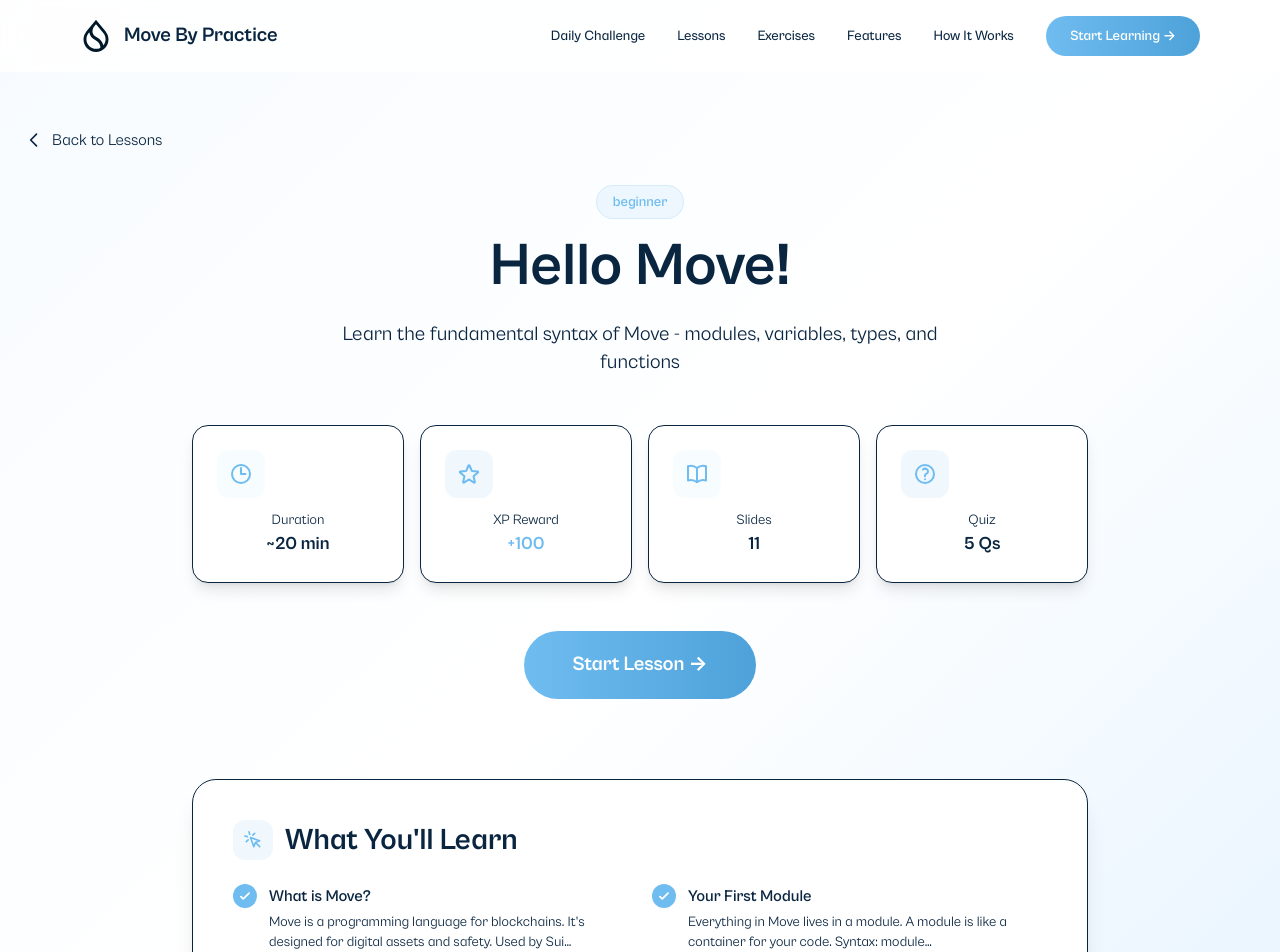
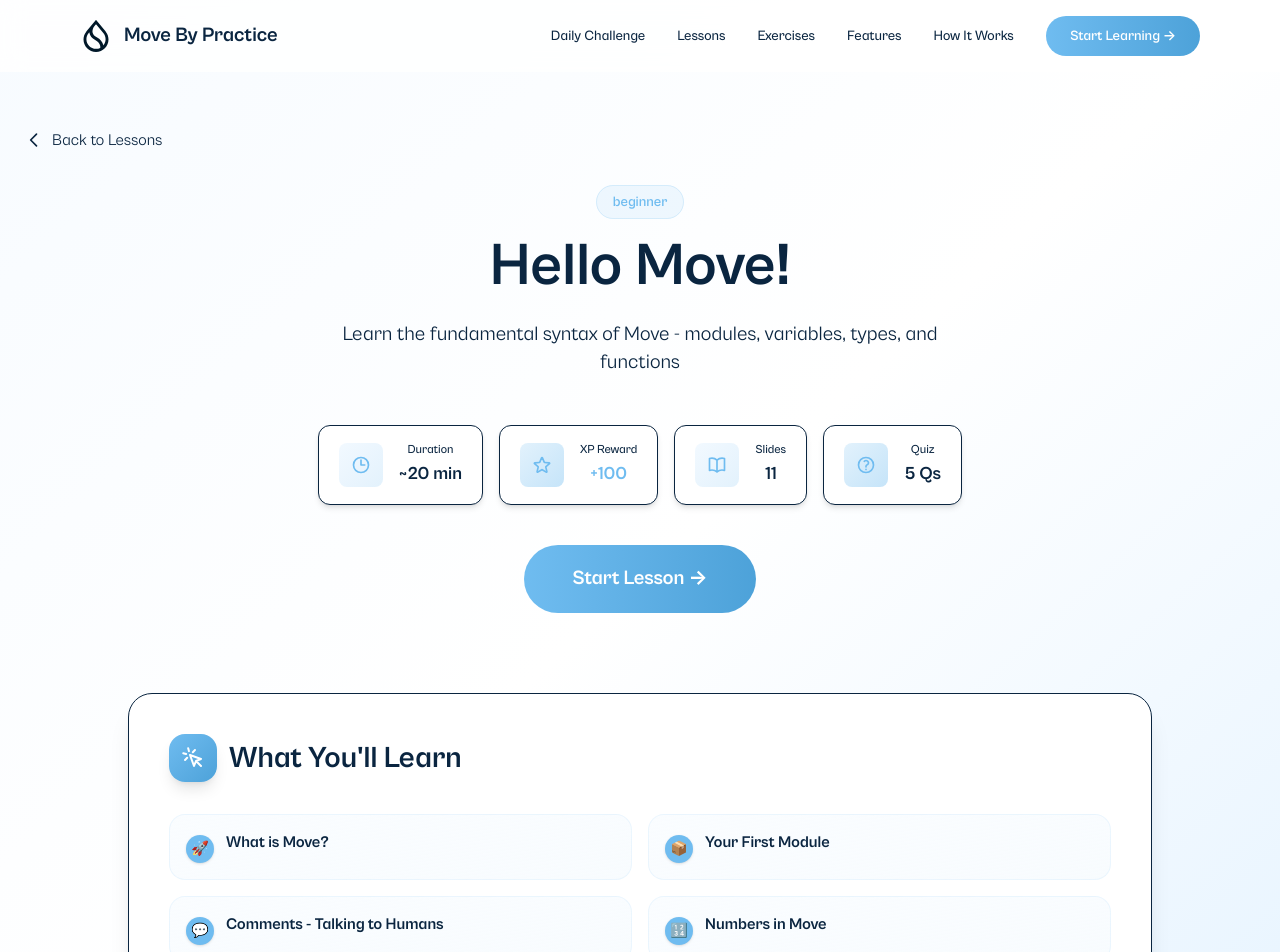
Before and after one commit to shaibuafeez/aleo-, a Next.js app: page /lessons/1 in a window 1280 px wide. Shown: the top 952 px of the page. Built offline with nearby package versions, Linux system fonts and the light colour scheme; what @mysten/dapp-kit, @mysten/sui would draw is missing.

Commit message:
Improve lessons page and lesson detail UI

```diff
--- a/app/components/lessons/LessonView.tsx
+++ b/app/components/lessons/LessonView.tsx
@@ -171,47 +171,63 @@ export default function LessonView({ lesson }: LessonViewProps) {
                 initial={{ opacity: 0, y: 20 }}
                 animate={{ opacity: 1, y: 0 }}
                 transition={{ duration: 0.6, delay: 0.3 }}
-                className="grid grid-cols-2 md:grid-cols-4 gap-3 sm:gap-4 mb-8 sm:mb-12"
+                className="flex flex-wrap justify-center gap-4 mb-10 max-w-3xl mx-auto"
               >
-                <div className="p-4 sm:p-6 bg-white rounded-2xl shadow-lg border border-sui-gray-200">
-                  <div className="w-10 h-10 sm:w-12 sm:h-12 bg-sui-sky/30 rounded-xl flex items-center justify-center mb-2 sm:mb-3">
-                    <svg className="w-5 h-5 sm:w-6 sm:h-6 text-sui-ocean" fill="none" viewBox="0 0 24 24" stroke="currentColor" strokeWidth="2">
+                <div className="px-5 py-4 bg-white rounded-xl shadow-md border border-sui-gray-200 hover:border-sui-ocean hover:shadow-lg transition-all">
+                  <div className="flex items-center gap-4">
+                    <div className="w-11 h-11 bg-gradient-to-br from-sui-sky/50 to-sui-ocean/20 rounded-lg flex items-center justify-center flex-shrink-0">
+                      <svg className="w-5 h-5 text-sui-ocean" fill="none" viewBox="0 0 24 24" stroke="currentColor" strokeWidth="2">
                         <path strokeLinecap="round" strokeLinejoin="round" d="M12 6v6h4.5m4.5 0a9 9 0 11-18 0 9 9 0 0118 0z" />
                       </svg>
                     </div>
-                  <div className="text-xs sm:text-sm text-sui-gray-600">Duration</div>
-                  <div className="text-base sm:text-lg font-bold text-sui-navy">~20 min</div>
+                    <div className="min-w-0">
+                      <div className="text-xs text-sui-gray-600 font-medium mb-0.5">Duration</div>
+                      <div className="text-lg font-bold text-sui-navy whitespace-nowrap">~20 min</div>
                     </div>
-                <div className="p-4 sm:p-6 bg-white rounded-2xl shadow-lg border border-sui-gray-200">
-                  <div className="w-10 h-10 sm:w-12 sm:h-12 bg-sui-ocean/10 rounded-xl flex items-center justify-center mb-2 sm:mb-3">
-                    <svg className="w-5 h-5 sm:w-6 sm:h-6 text-sui-ocean" fill="none" viewBox="0 0 24 24" stroke="currentColor" strokeWidth="2">
+                  </div>
+                </div>
+                <div className="px-5 py-4 bg-white rounded-xl shadow-md border border-sui-gray-200 hover:border-sui-ocean hover:shadow-lg transition-all">
+                  <div className="flex items-center gap-4">
+                    <div className="w-11 h-11 bg-gradient-to-br from-sui-ocean/20 to-sui-ocean/40 rounded-lg flex items-center justify-center flex-shrink-0">
+                      <svg className="w-5 h-5 text-sui-ocean" fill="none" viewBox="0 0 24 24" stroke="currentColor" strokeWidth="2">
                         <path strokeLinecap="round" strokeLinejoin="round" d="M11.48 3.499a.562.562 0 011.04 0l2.125 5.111a.563.563 0 00.475.345l5.518.442c.499.04.701.663.321.988l-4.204 3.602a.563.563 0 00-.182.557l1.285 5.385a.562.562 0 01-.84.61l-4.725-2.885a.563.563 0 00-.586 0L6.982 20.54a.562.562 0 01-.84-.61l1.285-5.386a.562.562 0 00-.182-.557l-4.204-3.602a.563.563 0 01.321-.988l5.518-.442a.563.563 0 00.475-.345L11.48 3.5z" />
                       </svg>
                     </div>
-                  <div className="text-xs sm:text-sm text-sui-gray-600">XP Reward</div>
-                  <div className="text-base sm:text-lg font-bold text-sui-ocean">+{lesson.xpReward}</div>
+                    <div className="min-w-0">
+                      <div className="text-xs text-sui-gray-600 font-medium mb-0.5">XP Reward</div>
+                      <div className="text-lg font-bold text-sui-ocean whitespace-nowrap">+{lesson.xpReward}</div>
                     </div>
-                <div className="p-4 sm:p-6 bg-white rounded-2xl shadow-lg border border-sui-gray-200">
-                  <div className="w-10 h-10 sm:w-12 sm:h-12 bg-sui-sky/30 rounded-xl flex items-center justify-center mb-2 sm:mb-3">
-                    <svg className="w-5 h-5 sm:w-6 sm:h-6 text-sui-ocean" fill="none" viewBox="0 0 24 24" stroke="currentColor" strokeWidth="2">
+                  </div>
+                </div>
+                <div className="px-5 py-4 bg-white rounded-xl shadow-md border border-sui-gray-200 hover:border-sui-ocean hover:shadow-lg transition-all">
+                  <div className="flex items-center gap-4">
+                    <div className="w-11 h-11 bg-gradient-to-br from-sui-sky/50 to-sui-ocean/20 rounded-lg flex items-center justify-center flex-shrink-0">
+                      <svg className="w-5 h-5 text-sui-ocean" fill="none" viewBox="0 0 24 24" stroke="currentColor" strokeWidth="2">
                         <path strokeLinecap="round" strokeLinejoin="round" d="M12 6.042A8.967 8.967 0 006 3.75c-1.052 0-2.062.18-3 .512v14.25A8.987 8.987 0 016 18c2.305 0 4.408.867 6 2.292m0-14.25a8.966 8.966 0 016-2.292c1.052 0 2.062.18 3 .512v14.25A8.987 8.987 0 0018 18a8.967 8.967 0 00-6 2.292m0-14.25v14.25" />
                       </svg>
                     </div>
-                  <div className="text-xs sm:text-sm text-sui-gray-600">Slides</div>
-                  <div className="text-base sm:text-lg font-bold text-sui-navy">
+                    <div className="min-w-0">
+                      <div className="text-xs text-sui-gray-600 font-medium mb-0.5">Slides</div>
+                      <div className="text-lg font-bold text-sui-navy whitespace-nowrap">
                         {lesson.teachingSections
                           ? lesson.teachingSections.reduce((total, section) => total + section.slides.length, 0)
                           : lesson.teachingSlides?.length || 0}
                       </div>
                     </div>
-                <div className="p-4 sm:p-6 bg-white rounded-2xl shadow-lg border border-sui-gray-200">
-                  <div className="w-10 h-10 sm:w-12 sm:h-12 bg-sui-ocean/10 rounded-xl flex items-center justify-center mb-2 sm:mb-3">
-                    <svg className="w-5 h-5 sm:w-6 sm:h-6 text-sui-ocean" fill="none" viewBox="0 0 24 24" stroke="currentColor" strokeWidth="2">
+                  </div>
+                </div>
+                <div className="px-5 py-4 bg-white rounded-xl shadow-md border border-sui-gray-200 hover:border-sui-ocean hover:shadow-lg transition-all">
+                  <div className="flex items-center gap-4">
+                    <div className="w-11 h-11 bg-gradient-to-br from-sui-ocean/20 to-sui-ocean/40 rounded-lg flex items-center justify-center flex-shrink-0">
+                      <svg className="w-5 h-5 text-sui-ocean" fill="none" viewBox="0 0 24 24" stroke="currentColor" strokeWidth="2">
                         <path strokeLinecap="round" strokeLinejoin="round" d="M9.879 7.519c1.171-1.025 3.071-1.025 4.242 0 1.172 1.025 1.172 2.687 0 3.712-.203.179-.43.326-.67.442-.745.361-1.45.999-1.45 1.827v.75M21 12a9 9 0 11-18 0 9 9 0 0118 0zm-9 5.25h.008v.008H12v-.008z" />
                       </svg>
                     </div>
-                  <div className="text-xs sm:text-sm text-sui-gray-600">Quiz</div>
-                  <div className="text-base sm:text-lg font-bold text-sui-navy">{lesson.quiz.length} Qs</div>
+                    <div className="min-w-0">
+                      <div className="text-xs text-sui-gray-600 font-medium mb-0.5">Quiz</div>
+                      <div className="text-lg font-bold text-sui-navy whitespace-nowrap">{lesson.quiz.length} Qs</div>
+                    </div>
+                  </div>
                 </div>
               </motion.div>
 
@@ -232,37 +248,42 @@ export default function LessonView({ lesson }: LessonViewProps) {
 
           {/* What You'll Learn Section */}
           <div className="px-6 pb-20">
-            <div className="max-w-4xl mx-auto">
+            <div className="max-w-5xl mx-auto">
               <motion.div
                 initial={{ opacity: 0, y: 20 }}
                 animate={{ opacity: 1, y: 0 }}
                 transition={{ duration: 0.6, delay: 0.5 }}
-                className="bg-white rounded-3xl p-10 shadow-xl border border-sui-gray-200"
+                className="bg-white rounded-3xl p-8 sm:p-10 shadow-xl border border-sui-gray-200"
               >
-                <h2 className="text-3xl font-bold text-sui-navy mb-6 flex items-center gap-3">
-                  <div className="w-10 h-10 bg-sui-ocean/10 rounded-xl flex items-center justify-center">
-                    <svg className="w-5 h-5 text-sui-ocean" fill="none" viewBox="0 0 24 24" stroke="currentColor" strokeWidth="2">
+                <div className="flex items-center gap-3 mb-8">
+                  <div className="w-12 h-12 bg-gradient-to-br from-sui-ocean to-sui-ocean-dark rounded-2xl flex items-center justify-center shadow-lg">
+                    <svg className="w-6 h-6 text-white" fill="none" viewBox="0 0 24 24" stroke="currentColor" strokeWidth="2">
                       <path strokeLinecap="round" strokeLinejoin="round" d="M15 15l-2 5L9 9l11 4-5 2zm0 0l5 5M7.188 2.239l.777 2.897M5.136 7.965l-2.898-.777M13.95 4.05l-2.122 2.122m-5.657 5.656l-2.12 2.122" />
                     </svg>
                   </div>
-                  What You&apos;ll Learn
-                </h2>
-                <div className="grid md:grid-cols-2 gap-6">
+                  <h2 className="text-3xl font-bold text-sui-navy">What You&apos;ll Learn</h2>
+                </div>
+                <div className="grid sm:grid-cols-2 gap-4">
                   {(lesson.teachingSections
                     ? lesson.teachingSections.flatMap(section => section.slides)
                     : lesson.teachingSlides || []
-                  ).slice(0, 4).map((slide, index) => (
-                    <div key={index} className="flex items-start gap-3 min-h-[100px]">
-                      <div className="flex-shrink-0 w-6 h-6 bg-sui-ocean rounded-full flex items-center justify-center">
-                        <svg className="w-3.5 h-3.5 text-white" fill="none" viewBox="0 0 24 24" stroke="currentColor" strokeWidth="3">
-                          <path strokeLinecap="round" strokeLinejoin="round" d="M5 13l4 4L19 7" />
-                        </svg>
-                      </div>
-                      <div className="flex-1">
-                        <h3 className="font-semibold text-sui-navy mb-1 line-clamp-1">{slide.title}</h3>
-                        <p className="text-sm text-sui-gray-600 line-clamp-2">{slide.content}</p>
+                  ).slice(0, 6).map((slide, index) => (
+                    <motion.div
+                      key={index}
+                      initial={{ opacity: 0, x: -20 }}
+                      animate={{ opacity: 1, x: 0 }}
+                      transition={{ duration: 0.4, delay: 0.6 + index * 0.1 }}
+                      className="flex items-start gap-3 p-4 rounded-2xl bg-gradient-to-br from-sui-sky/20 to-sui-ocean/5 border border-sui-ocean/10 hover:border-sui-ocean/30 hover:shadow-md transition-all"
+                    >
+                      <div className="flex-shrink-0 mt-1">
+                        <div className="w-7 h-7 bg-sui-ocean rounded-full flex items-center justify-center shadow-sm">
+                          <span className="text-sm font-bold text-white">{slide.emoji || '✓'}</span>
                         </div>
                       </div>
+                      <div className="flex-1 min-w-0">
+                        <h3 className="font-bold text-sui-navy mb-1 leading-snug">{slide.title}</h3>
+                      </div>
+                    </motion.div>
                   ))}
                 </div>
               </motion.div>
```
Also changed, not shown: app/lessons/page.tsx (+4 -3 lines). Lines whose indentation alone changed are shown as unchanged.
